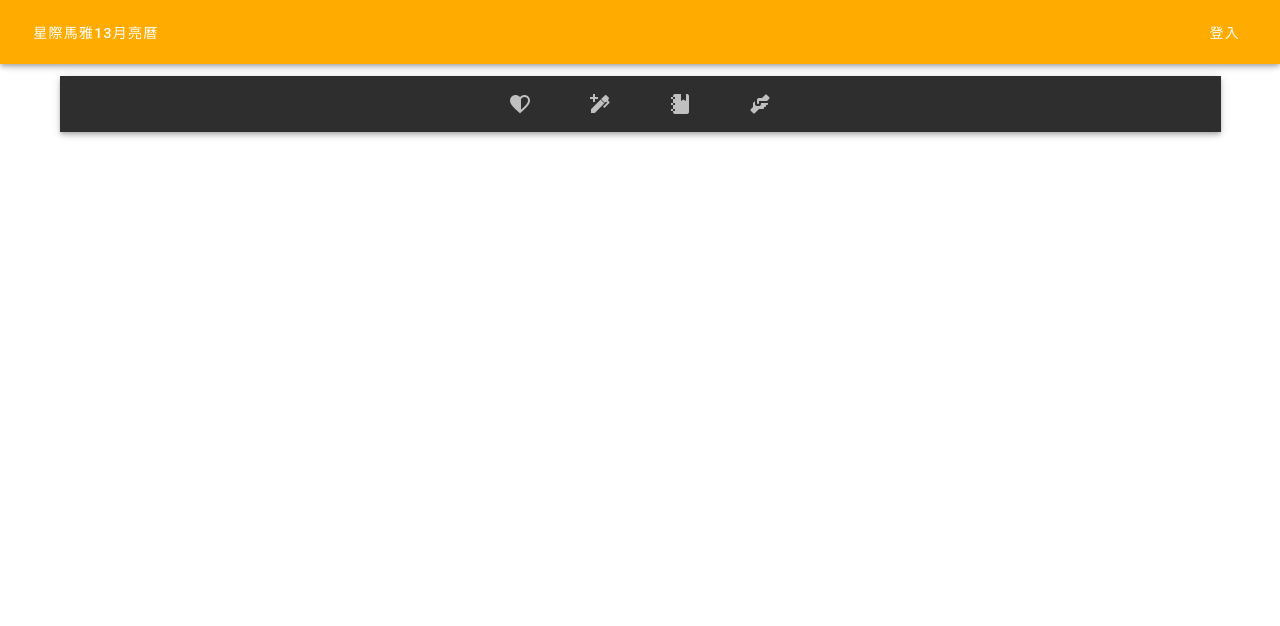
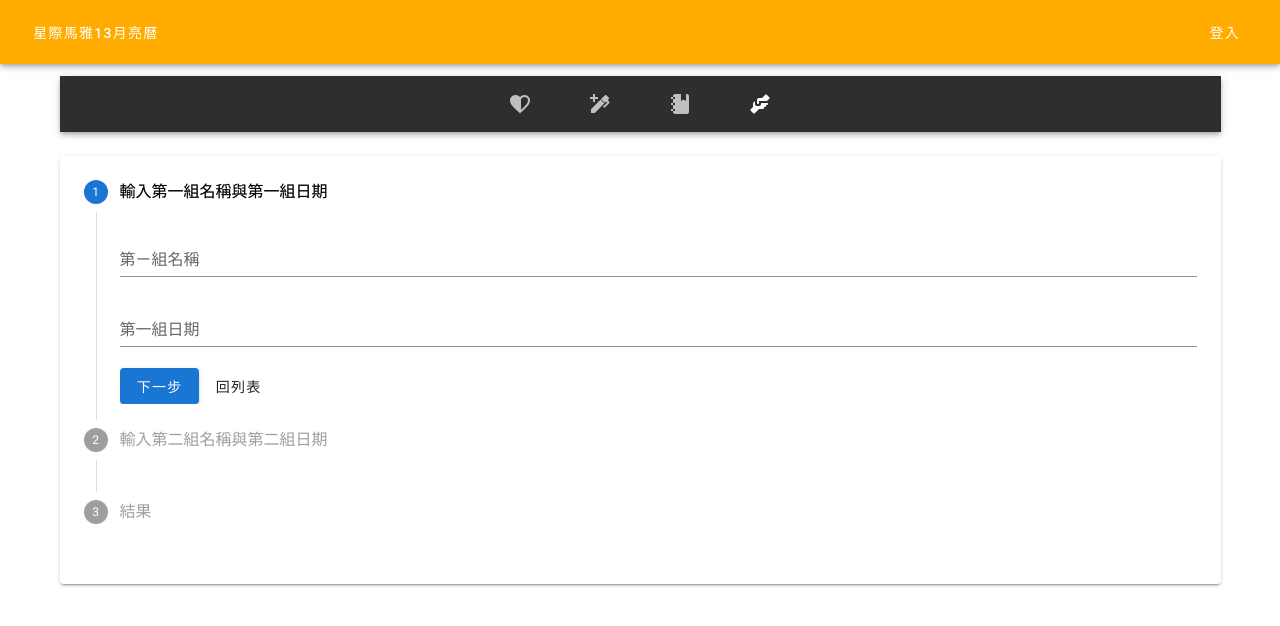
Before and after one commit to faytw/notes-my-daliy-kin, a Vue app: page /relationships/computer in a window 1280 px wide. Shown: the top 626 px of the page. Built offline with nearby package versions, Linux system fonts and the light colour scheme.

Commit message:
update step page

```diff
--- a/src/components/RelationshipList.vue
+++ b/src/components/RelationshipList.vue
@@ -1,13 +1,11 @@
 <template>
   <div>
-    <v-btn href="/relationships/steps">新增合盤</v-btn>
-   <p>Relationship List Page</p>
+    <v-btn href="/relationships/computer">新增星盤</v-btn>
   </div>
 </template>
 
 <script>
 
 export default {
-    name: 'relationshipLists'
+  name: 'relationshipList'
 }
-</script>
--- a/src/components/RelationshipStepper.vue
+++ b/src/components/RelationshipStepper.vue
@@ -1,60 +1,145 @@
 <template>
   <v-row>
     <v-col>
-      <v-stepper v-model="e6" vertical>
-        <v-stepper-step :complete="e6 > 1" step="1">
-          Select an app
-          <small>Summarize if needed</small>
+      <v-stepper v-model="step" vertical>
+        <v-stepper-step
+          :complete="step > 1"
+          step="1"
+        >
+          輸入第一組名稱與第一組日期
         </v-stepper-step>
-
         <v-stepper-content step="1">
-          <v-menu ref="menu1" v-model="menu1" :close-on-content-click="false" transition="scale-transition" offset-y
-            min-width="290px">
+          <v-menu
+            ref="menu1"
+            v-model="menu1"
+            :close-on-content-click="false"
+            transition="scale-transition"
+            offset-y
+            min-width="290px"
+          >
             <template v-slot:activator="{ on }">
-              <v-text-field v-model="date1" label="第一組日期" readonly v-on="on"></v-text-field>
+              <v-text-field
+                v-model="name1"
+                label="第ㄧ組名稱"
+              >
+              </v-text-field>
+              <v-text-field
+                v-model="date1"
+                label="第一組日期"
+                readonly
+                v-on="on"
+              >
+              </v-text-field>
             </template>
-            <v-date-picker ref="picker1" v-model="date1" :max="new Date().toISOString().substr(0, 10)" min="1950-01-01"
+            <v-date-picker
+              ref="picker1"
+              v-model="date1"
+              :max="new Date().toISOString().substr(0, 10)"
+              min="1950-01-01"
               @change="setCustomDate1()">
             </v-date-picker>
           </v-menu>
 
-          <v-btn color="primary" @click="e6 = 2">下一步</v-btn>
-          <v-btn text>回列表</v-btn>
+          <v-btn
+            color="primary"
+            @click="setSteps(2)"
+          >
+            下一步
+          </v-btn>
+          <v-btn
+            text
+            href="/relationships"
+          >
+            回列表
+          </v-btn>
         </v-stepper-content>
 
-        <v-stepper-step :complete="e6 > 2" step="2">Configure analytics for this app</v-stepper-step>
-
+        <v-stepper-step
+          :complete="step > 2"
+          step="2"
+        >
+          輸入第二組名稱與第二組日期
+        </v-stepper-step>
         <v-stepper-content step="2">
-          <v-menu ref="menu2" v-model="menu2" :close-on-content-click="false" transition="scale-transition" offset-y
-            min-width="290px">
+          <v-menu
+            ref="menu2"
+            v-model="menu2"
+            :close-on-content-click="false"
+            transition="scale-transition"
+            offset-y
+            min-width="290px"
+          >
             <template v-slot:activator="{ on }">
-              <v-text-field v-model="date2" label="第二組日期" readonly v-on="on"></v-text-field>
+              <v-text-field
+                v-model="name2"
+                label="第二組名稱"
+              >
+              </v-text-field>
+              <v-text-field
+                v-model="date2"
+                label="第二組日期"
+                readonly
+                v-on="on">
+              </v-text-field>
             </template>
-            <v-date-picker ref="picker2" v-model="date2" :max="new Date().toISOString().substr(0, 10)" min="1950-01-01"
-              @change="setCustomDate2()"></v-date-picker>
+            <v-date-picker
+              ref="picker2"
+              v-model="date2"
+              :max="new Date().toISOString().substr(0, 10)"
+              min="1950-01-01"
+              @change="setCustomDate2()"
+            >
+            </v-date-picker>
           </v-menu>
-
-          <v-btn color="primary" @click="e6 = 3">計算合盤</v-btn>
-          <v-btn text>上一步</v-btn>
+          <v-btn
+            color="primary"
+            @click="setSteps(3)"
+          >
+            計算
+          </v-btn>
+          <v-btn
+            text
+            @click="setSteps(1)"
+          >
+            上一步
+          </v-btn>
         </v-stepper-content>
 
-        <v-stepper-step :complete="e6 > 3" step="3">Configure analytics for this app</v-stepper-step>
+        <v-stepper-step
+          :complete="step > 3"
+          step="3"
+        >
+          結果
+        </v-stepper-step>
+        <v-stepper-content step="3">
+          <div class="signature-infos">
+            <div class="d-flex">
+              <span>{{ showSignatureInfos(signature1) }}</span>
+              <v-icon>mdi-content-save</v-icon>
+            </div>
+            <div class="d-flex">
+              <span>{{ showSignatureInfos(signature2) }}</span>
+              <v-icon >mdi-content-save</v-icon>
+            </div>
+            <div class="d-flex">
+              <span>{{ showSignatureInfos(signature3) }}</span>
+              <v-icon>mdi-content-save</v-icon>
+            </div>
+          </div>
 
-        <v-stepper-content step="3">
-          <div>
-            <span>signature1</span>
-            <v-icon>mdi-content-save-outline</v-icon>
-          </div>
-          <div>
-            <span>signature2</span>
-            <v-icon>mdi-content-save-outline</v-icon>
-          </div>
-          <div>
-            <span>signature1 + signature2</span>
-            <v-icon>mdi-content-save-outline</v-icon>
-          </div>
+           <v-btn
+            color="primary"
+            @click="setSteps(1, true)"
+          >
+            再算一次
+          </v-btn>
+          <v-btn
+            text
+            href="/relationships"
+          >
+            回列表
+          </v-btn>
         </v-stepper-content>
-
       </v-stepper>
     </v-col>
   </v-row>
@@ -63,36 +148,99 @@
 <script>
   import {
     setInitData,
-    handleKinData
+    calulateRelatiionshipsData
   } from '../helpers/moonCalender'
 
   export default {
     name: 'relationshipStepper',
     data: () => ({
-      e6: 1,
-      kinData: {},
+      step: 1,
+      name1: '',
+      name2: '',
       menu1: false,
       menu2: false,
-      signature1: {},
-      signature2: {},
+      signature1: [],
+      signature2: [],
+      signature3: [],
       date1: '',
       date2: '',
     }),
+    beforeDestroy() {
+      this.setDefaultValue()
+    },
+    computed: {
+      kin1() {
+        return this.signature1 && this.signature1.filter((item) => item.position === 'middle')[0].kin || null
+      },
+      kin2() {
+        return this.signature2 && this.signature2.filter((item) => item.position === 'middle')[0].kin || null
+      },
+    },
     methods: {
+      setDefaultValue() {
+        this.step = 1
+        this.name1 = ''
+        this.name2 = ''
+        this.menu1 = false
+        this.menu2 = false
+        this.signature1 = []
+        this.signature2 = []
+        this.signature3 = []
+        this.date1 = ''
+        this.date2 = ''
+      },
+      showSignatureInfos(signature) {
+        if (this.step === 3) {
+          const middle = signature.filter((item) => item.position === 'middle')[0]
+          const { toneText, sealText, kin} = middle
+          const tone = this.$t(`toneText.${toneText}`)
+          const seal = this.$t(`sealText.${sealText}`)
+          return `KIN${kin} ${tone}${seal}`
+        }
+      },
+      setSteps(step, completed = false) {
+        switch(step) {
+          case 1:
+            if (completed) {
+              this.step = step
+              this.setDefaultValue()
+            } else {
+              this.step = step
+            }
+            break
+          case 2:
+            this.step = step
+            break
+          case 3:
+            if (completed) {
+              this.step = step
+            } else {
+              this.calculateSignatures(this.date1, this.date2)
+              this.calculateKinsData(this.kin1, this.kin2)
+            }
+            break
+        }
+      },
       setCustomDate1(date) {
         this.$refs.menu1.save(date)
       },
       setCustomDate2(date) {
         this.$refs.menu2.save(date)
       },
-      calculate(date1, date2) {
+      calculateSignatures(date1, date2) {
         this.signature1 = setInitData(new Date(date1))
         this.signature2 = setInitData(new Date(date2))
-        const p1 = this.signature1.filter((item) => item.position === 'middle')[0].kin
-        const p2 = this.signature2.filter((item) => item.position === 'middle')[0].kin
-        const add = p1 + p2 > 260 ? p1 + p2 - 260 : p1 + p2
-        this.kinData = handleKinData(add)
-      }
+      },
+      calculateKinsData(kin1, kin2) {
+        const kin3 = kin1 + kin2 > 260 ? kin1 + kin2 - 260 : kin1 + kin2
+        const data = calulateRelatiionshipsData(kin3)
+        if (data && Object.entries(data).length > 0) {
+          this.signature3 = data
+          this.setSteps(3, true)
+        } else {
+          // TODO: Add error handler
+        }
+      },
     },
     watch: {
       menu1(val) {
@@ -104,3 +252,19 @@
     },
   }
 </script>
+
+<style scoped>
+.signature-infos {
+  margin-bottom: 20px;
+}
+.signature-infos .d-flex {
+  justify-content: space-between;
+}
+
+.signature-unsaved {
+  color: #2196f3;
+}
+.signature-saved {
+  color: forestgreen;
+}
+</style>
--- a/src/helpers/moonCalender/index.js
+++ b/src/helpers/moonCalender/index.js
@@ -199,6 +199,27 @@ export const setInitData = (input = new Date()) => {
   return [ top, left, middle, right, bottom ]
 }
 
+export const calulateRelatiionshipsData = (kin) => {
+  const { tones, mainTone } = getTones(kin)
+  const seals = getSeals(kin , mainTone)
+  const result = []
+  Object.keys(seals).forEach((iKey, index) => {
+    if (iKey === Object.keys(tones)[index]) {
+      seals[iKey] = {
+        ... seals[iKey],
+        tone: iKey === 'bottom' ? 14 - mainTone : mainTone,
+        toneText: tones[iKey],
+        position: [iKey][0],
+        positionText: positionTextTable[[iKey][0]],
+        positionTimeZone: timeZones[[iKey][0]]
+      }
+    }
+    result.push(seals[iKey])
+  })
+  return result
+}
+
+
 export const getWave = (kin) => {
   const wave = waveTable.filter((wave) => wave.includes(kin))[0]
   const firstKin = wave[0]
@@ -219,6 +240,7 @@ export const handleKinData = (displayKin) => {
 export default {
   setDate,
   calulateDateMainIcon,
+  calulateRelatiionshipsData,
   setInitData,
   handleKinData,
   isGreenGrid,
--- a/src/router/index.js
+++ b/src/router/index.js
@@ -38,7 +38,7 @@ const routes = [
     component: Relationships,
     children: [
       {
-        path: 'steps',
+        path: 'computer',
         name: 'relationshipStepper',
         component: RelationshipStepper
       },
```
